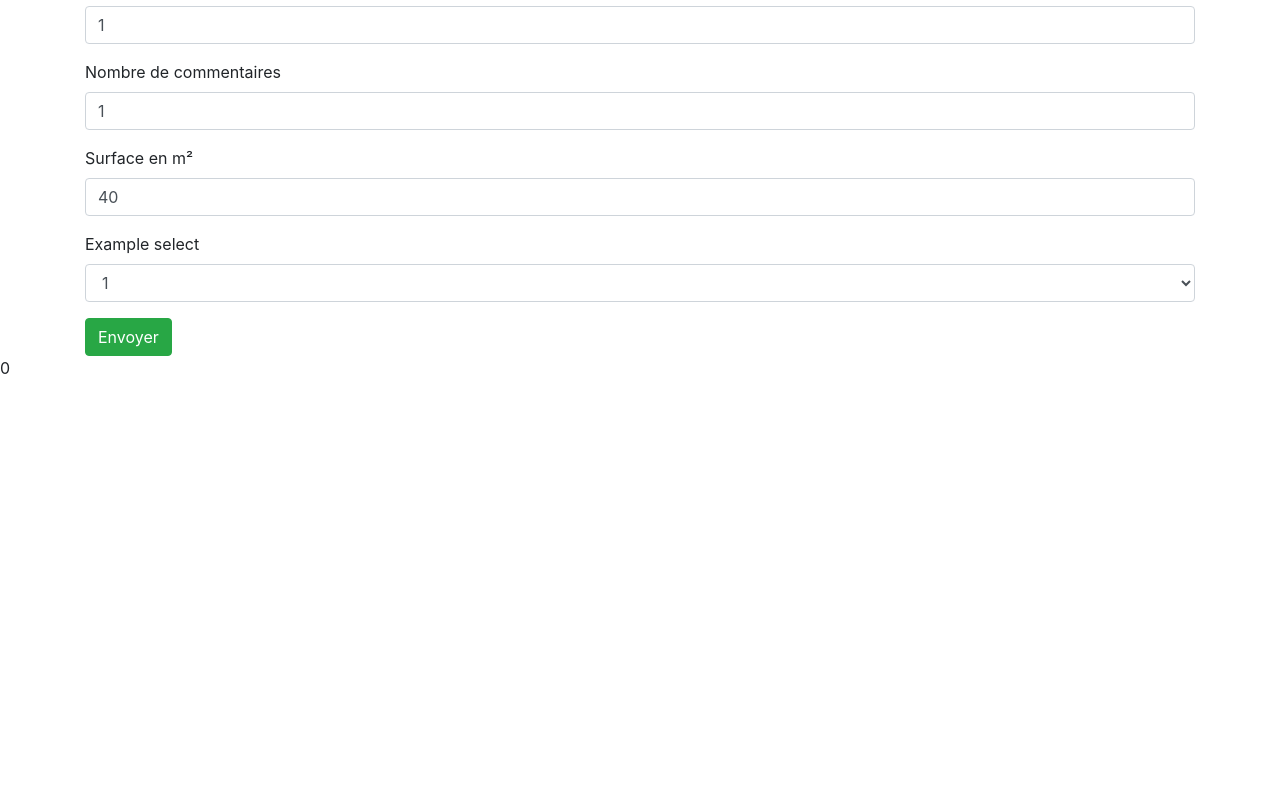
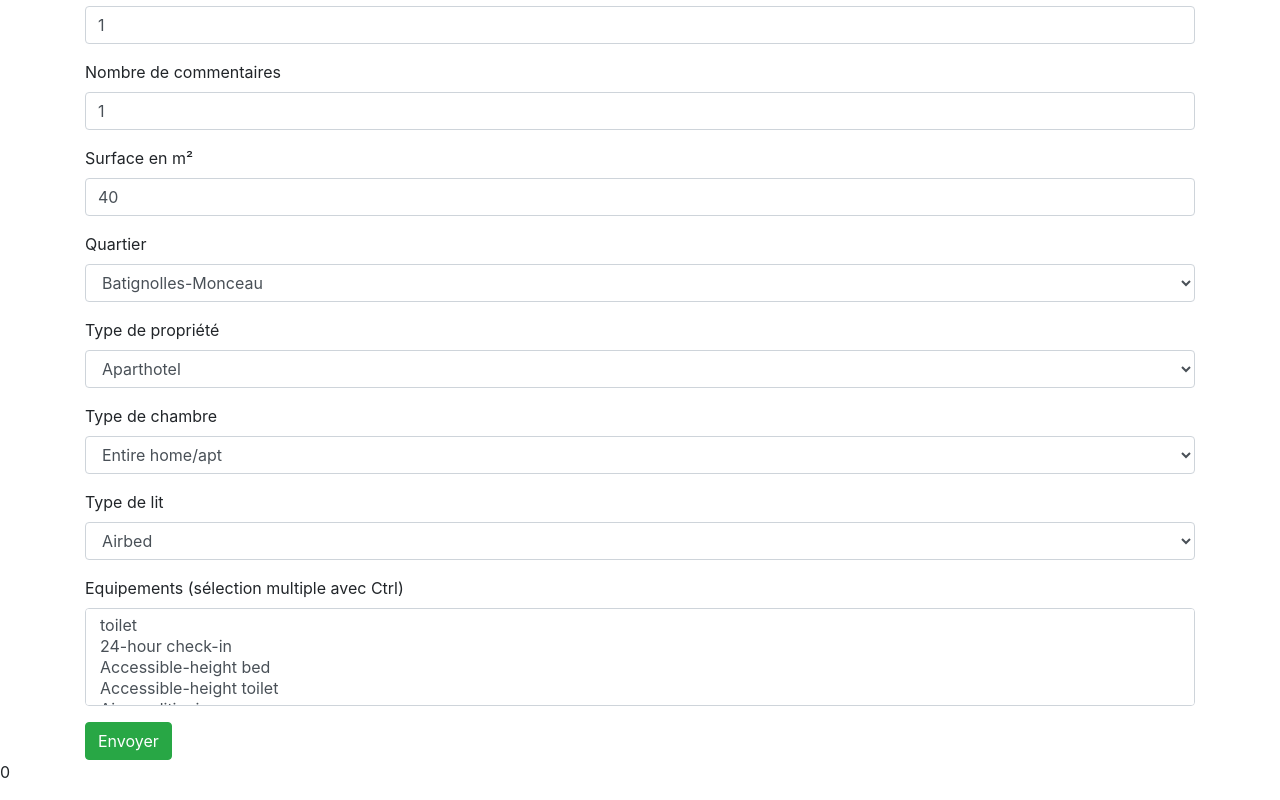
Before and after one commit to SamyClementz/SitewebCentrale, an Angular app in the folder Frontend/: page / in a window 1280 px wide. Shown: the part 426-1226 px from the top of the page. Before the commit the page ends 822 px from the top, so only its background shows below. Built offline with nearby package versions, Linux system fonts and the light colour scheme.

Commit message:
Page d'accueil sûrement finalisée. Reste à traiter les données reçues par l'utilisateur.

```diff
--- a/Frontend/src/app/appart/appart.component.html
+++ b/Frontend/src/app/appart/appart.component.html
@@ -11,7 +11,7 @@
     </div>
 
     <div class="form-group">
-      <label for="accommodates">Nombre d'équipements</label>
+      <label for="accommodates">Nombre de locataires</label>
       <input type="number" class="form-control" id="accommodates"
       required
       step="1"
@@ -59,13 +59,48 @@
     </div>
 
     <div class="form-group">
-      <label for="neighbourhood_cleansed">Example select</label>
-      <select class="form-control" id="neighbourhood_cleansed">
-        <option>1</option>
-        <option>2</option>
-        <option>3</option>
-        <option>4</option>
-        <option>5</option>
+      <label for="neighbourhood_cleansed">Quartier</label>
+      <select class="form-control"  id="neighbourhood_cleansed"
+              required
+              [(ngModel)]="appart.neighbourhood_cleansed" name="neighbourhood_cleansed">
+        <option *ngFor="let car of neighbourhood_cleansed" [value]="car">{{car}}</option>
+      </select>
+    </div>
+
+
+    <div class="form-group">
+      <label for="property_type">Type de propriété</label>
+      <select class="form-control"  id="property_type"
+              required
+              [(ngModel)]="appart.property_type" name="property_type">
+        <option *ngFor="let car of property_type" [value]="car">{{car}}</option>
+      </select>
+    </div>
+
+    <div class="form-group">
+      <label for="room_type">Type de chambre</label>
+      <select class="form-control"  id="room_type"
+              required
+              [(ngModel)]="appart.room_type" name="room_type">
+        <option *ngFor="let car of room_type" [value]="car">{{car}}</option>
+      </select>
+    </div>
+
+    <div class="form-group">
+      <label for="bed_type">Type de lit</label>
+      <select class="form-control"  id="bed_type"
+              required
+              [(ngModel)]="appart.bed_type" name="bed_type">
+        <option *ngFor="let car of bed_type" [value]="car">{{car}}</option>
+      </select>
+    </div>
+
+    <div class="form-group">
+      <label for="amenities">Equipements (sélection multiple avec Ctrl)</label>
+      <select multiple class="form-control"  id="amenities"
+              required
+              [(ngModel)]="appart.amenities" name="amenities">
+        <option *ngFor="let car of amenities" [value]="car">{{car}}</option>
       </select>
     </div>
 
--- a/Frontend/src/app/appart/appart.component.ts
+++ b/Frontend/src/app/appart/appart.component.ts
@@ -30,11 +30,11 @@ export class AppartComponent implements OnInit {
 
     neighbourhood_cleansed: this.neighbourhood_cleansed[0],
 
-    property_type: "test",
+    property_type: this.property_type[0],
 
-    room_type: "test",
+    room_type: this.room_type[0],
 
-    bed_type: "test",
+    bed_type: this.bed_type[0],
 
     amenities: []
   };
@@ -42,12 +42,11 @@ export class AppartComponent implements OnInit {
 
   constructor(private appartService: AppartService) { }
 
-  ngOnInit() {
-    console.log(this.appart.neighbourhood_cleansed);
-  }
+  ngOnInit() {}
 
-  // public predict() {
-  //  this.appartService.predict(this.appart).subscribe((prix) => {
-  //      this.prix = prix;
-  //  });
+//   public predict() {
+//     this.appartService.predict(this.appart).subscribe((prix) => {
+//         this.prix = prix;
+//     });
+//
 }
```
